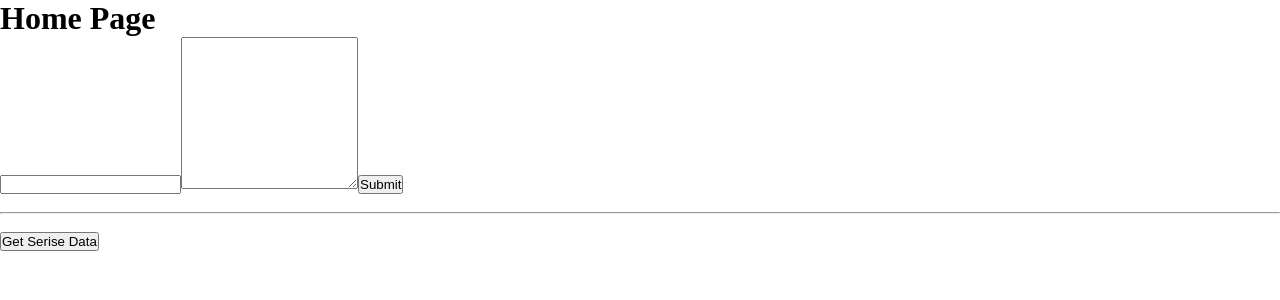
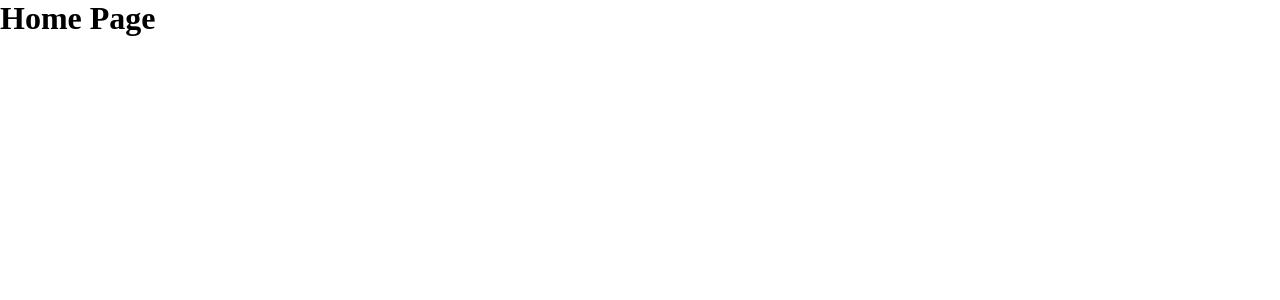
Before and after one commit to AnirudhSinghBhadauria/next-cource, a Next.js app: page / in a window 1280 px wide. Shown: the top 300 px of the page. Built offline with nearby package versions, Linux system fonts and the light colour scheme.

Commit message:
project-3 start

```diff
--- a/pages/api/feedback.js
+++ /dev/null
@@ -1,20 +0,0 @@
-export default function handeler(req, res) {
-  if (req.method === "POST") {
-    const { email, feedback } = req.body;
-
-    console.log(email, feedback);
-
-    // send this feedback to any db.
-    res.status(201).json({ message: "resolved succesfully" });
-  }
-
-  if (req.method === "GET") {
-    res
-      .status(200)
-      .json({
-        title: "Breaking bad",
-        director: "vince gilligan",
-        seasons: "5",
-      });
-  }
-}
--- /dev/null
+++ b/pages/api/hello.js
@@ -0,0 +1,3 @@
+export default function handedler(req, res) {
+  req.status(200).json({ message: "working" });
+}
--- a/pages/index.jsx
+++ b/pages/index.jsx
@@ -1,59 +1,7 @@
-import React, { Fragment, useEffect } from "react";
-import { useRef } from "react";
-import { useState } from "react";
+import React from "react";
 
 function HomePage() {
-  const emailInputref = useRef();
-  const feedbackInputref = useRef();
-  const [seriseData, setSeriseData] = useState({});
-
-  const formSubmitHandeler = async (event) => {
-    event.preventDefault();
-
-    const email = emailInputref.current.value;
-    const feedback = feedbackInputref.current.value;
-
-    const configure = {
-      method: "POST",
-      body: JSON.stringify({ email: email, feedback: feedback }),
-      headers: {
-        "Content-Type": "application/json",
-      },
-    };
-
-    await fetch("/api/feedback", configure); //sending data to backend.
-  };
-
-  const getData = async () => {
-    const response = await fetch("/api/feedback");
-    const data = await response.json(); //getting data from backend.
-
-    setSeriseData(data);
-  };
-
-  const { director, seasons, title } = seriseData;
-
-  return (
-    <Fragment>
-      <h1>Home Page</h1>
-      <form onSubmit={formSubmitHandeler}>
-        <input ref={emailInputref} type="email" />
-        <textarea ref={feedbackInputref} cols="20" rows="10"></textarea>
-        <button type="submit">Submit</button>
-      </form>
-      <br />
-      <hr />
-      <br />
-      <button onClick={getData}>Get Serise Data</button>
-      {title && (
-        <ul>
-          <li>{`Title of the Show: ${title}`}</li>
-          <li>{`Director of the Show: ${director}`}</li>
-          <li>{`No. of Seasons: ${seasons}`}</li>
-        </ul>
-      )}
-    </Fragment>
-  );
+  return <h1>Home Page</h1>;
 }
 
 export default HomePage;
```
